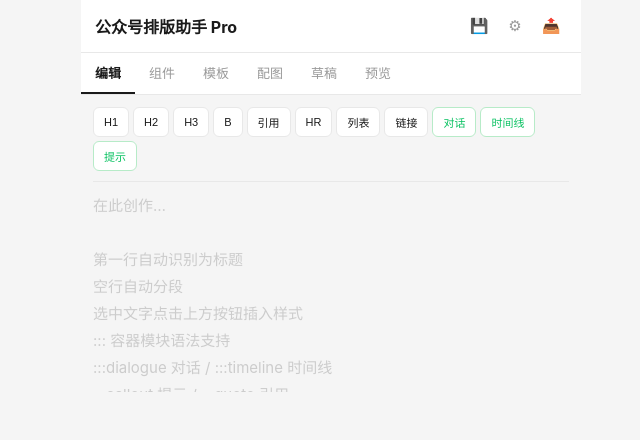
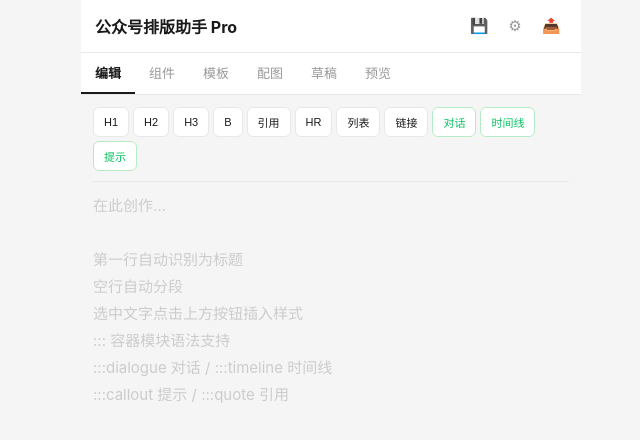
Before and after one commit to weiwei3278/gzh-editor, a plain HTML site: page index.html in a window 1280 px wide. Shown: the full height of the page, 309-949 px from the left. Drawn offline with Linux system fonts and the light colour scheme.

Commit message:
修复编辑框高度，撑满可用区域

```diff
--- a/index.html
+++ b/index.html
@@ -19,9 +19,9 @@ body{font-family:-apple-system,BlinkMacSystemFont,"PingFang SC","Microsoft YaHei
 .tab.active{color:var(--text);border-bottom-color:var(--accent);font-weight:600}
 .panel{display:none;flex:1;min-height:0;overflow-y:auto;-webkit-overflow-scrolling:touch;padding:12px}
 .panel.active{display:block}
-#editor{width:100%;min-height:200px;border:none;outline:none;font-size:15px;line-height:1.8;font-family:inherit;resize:none;background:transparent;color:var(--text);padding:0}
+#editor{width:100%;flex:1;min-height:300px;border:none;outline:none;font-size:15px;line-height:1.8;font-family:inherit;resize:none;background:transparent;color:var(--text);padding:0;-webkit-overflow-scrolling:touch}
 #editor::placeholder{color:#ccc}
-.toolbar{display:flex;gap:4px;padding-bottom:10px;flex-wrap:wrap;border-bottom:1px solid var(--border);margin-bottom:10px}
+.toolbar{display:flex;gap:4px;padding-bottom:10px;flex-wrap:wrap;border-bottom:1px solid var(--border);margin-bottom:10px;flex-shrink:0}
 .toolbar button{padding:6px 10px;border-radius:6px;border:1px solid var(--border);background:var(--card);font-size:11px;cursor:pointer;color:var(--text);white-space:nowrap;transition:.15s;-webkit-tap-highlight-color:transparent}
 .toolbar button:active{background:#f0f0f0}
 .toolbar .tb-sep{width:1px;background:var(--border);margin:2px 2px}
@@ -101,7 +101,7 @@ body{font-family:-apple-system,BlinkMacSystemFont,"PingFang SC","Microsoft YaHei
   <div class="tab" data-p="preview">预览</div>
 </div>
 
-<div class="panel active" id="panel-edit">
+<div class="panel active" id="panel-edit" style="display:flex;flex-direction:column">
   <div class="toolbar" id="toolbar"></div>
   <textarea id="editor" placeholder="在此创作…
 
```
